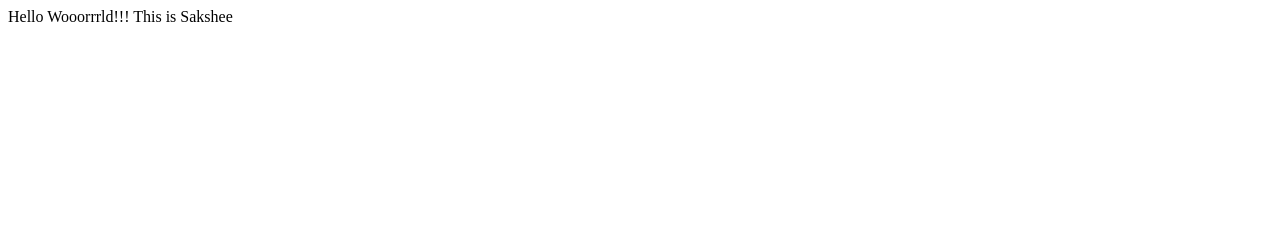
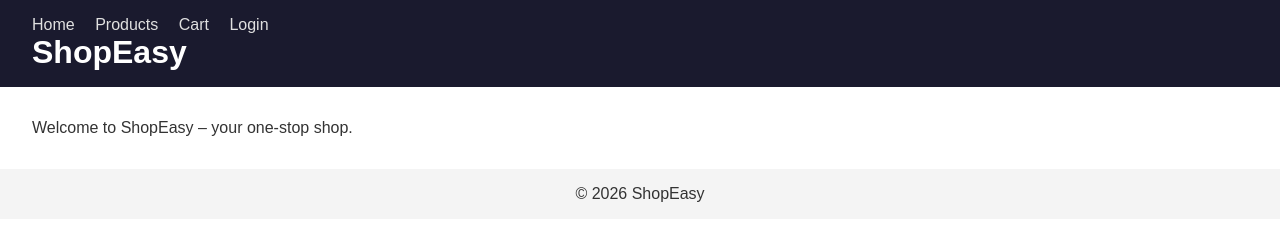
Before and after one commit to chaitanya-vek-simform/musketeer, a plain HTML site: page frontend/index.html in a window 1280 px wide. Drawn offline with Linux system fonts and the light colour scheme.

Commit message:
feat: scaffold frontend with nav, homepage and base CSS

```diff
--- a/frontend/index.html
+++ b/frontend/index.html
@@ -1,2 +1,24 @@
-Hello Wooorrrld!!!
-This is Sakshee
+<!DOCTYPE html>
+<html lang="en">
+<head>
+  <meta charset="UTF-8" />
+  <meta name="viewport" content="width=device-width, initial-scale=1.0" />
+  <title>ShopEasy – Home</title>
+  <link rel="stylesheet" href="style.css" />
+</head>
+<body>
+  <header>
+    <nav>
+      <a href="index.html">Home</a>
+      <a href="products.html">Products</a>
+      <a href="cart.html">Cart</a>
+      <a href="login.html">Login</a>
+    </nav>
+    <h1>ShopEasy</h1>
+  </header>
+  <main>
+    <p>Welcome to ShopEasy – your one-stop shop.</p>
+  </main>
+  <footer><p>&copy; 2026 ShopEasy</p></footer>
+</body>
+</html>
--- /dev/null
+++ b/frontend/style.css
@@ -0,0 +1,8 @@
+/* ShopEasy – base styles */
+* { box-sizing: border-box; margin: 0; padding: 0; }
+body { font-family: Arial, sans-serif; color: #333; }
+header { background: #1a1a2e; color: #fff; padding: 1rem 2rem; }
+nav a { color: #e0e0e0; margin-right: 1rem; text-decoration: none; }
+nav a:hover { color: #fff; text-decoration: underline; }
+main { padding: 2rem; }
+footer { text-align: center; padding: 1rem; background: #f4f4f4; }
```
